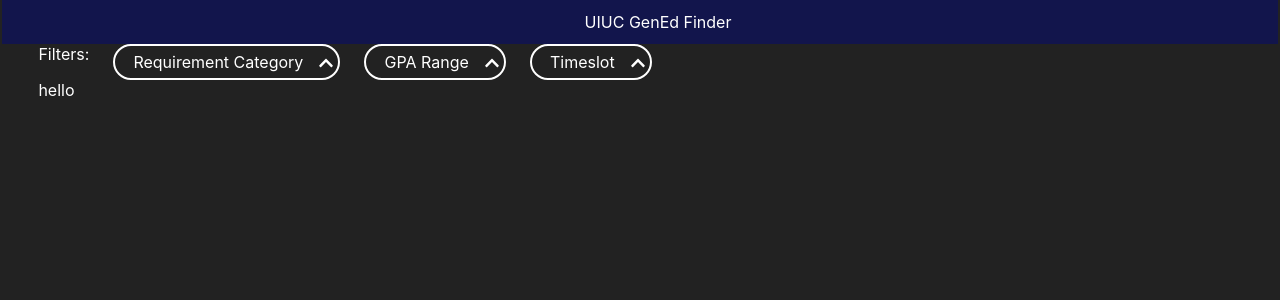
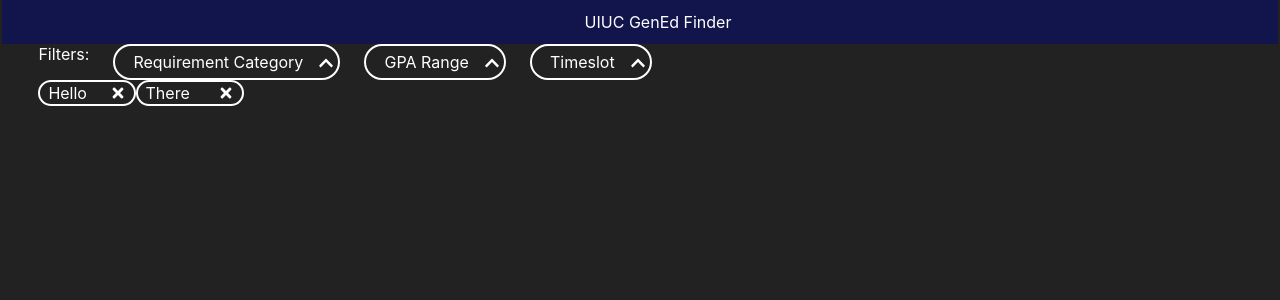
Before and after one commit to JCalago02/UIUC-GenEd-Finder, a React (Create React App) app: page / in a window 1280 px wide. Shown: the top 300 px of the page. Built offline with nearby package versions, Linux system fonts and the light colour scheme.

Commit message:
add restriction list useState

```diff
--- a/src/App.js
+++ b/src/App.js
@@ -1,12 +1,15 @@
 import './App.css';
 import Header from './Components/Header/Header';
 import SearchFilterRow from './Sections/SearchFilterRow/SearchFilterRow';
-
+import RestrictionList from './Sections/RestrictionList/RestrictionList'
+import { useState } from 'react';
 function App() {
+  const [restrictionList, setRestrictionList] = useState(["Hello", "There"]);
   return (
     <div className="App">
       <Header></Header>
       <SearchFilterRow/>
+      <RestrictionList restrictionList={restrictionList} setRestrictionList={setRestrictionList}></RestrictionList>
     </div>
   );
 }
--- a/src/Sections/SearchFilterRow/SearchFilterRow.js
+++ b/src/Sections/SearchFilterRow/SearchFilterRow.js
@@ -4,6 +4,7 @@
 import CategorySelector from "../../Components/CategorySelector/CategorySelector";
 import GpaSelector from "../../Components/GpaSelector/GpaSelector";
 import TimeSelectorSection from "../TimeSelectorSection/TimeSelectorSection";
+
 
 function SearchFilterRow() {
     const [showId, setShowId] = useState(-1);
@@ -35,7 +36,6 @@
                 {showId === 2 ? (<GpaSelector setMinGpa={setGpaBounds}/>) : null}
                 {showId === 3 ? (<TimeSelectorSection setTimeList={setTimeList}/>) : null}
             </div>
-            <div className='flex-container'>hello</div>
         </div>
 
     )
```
